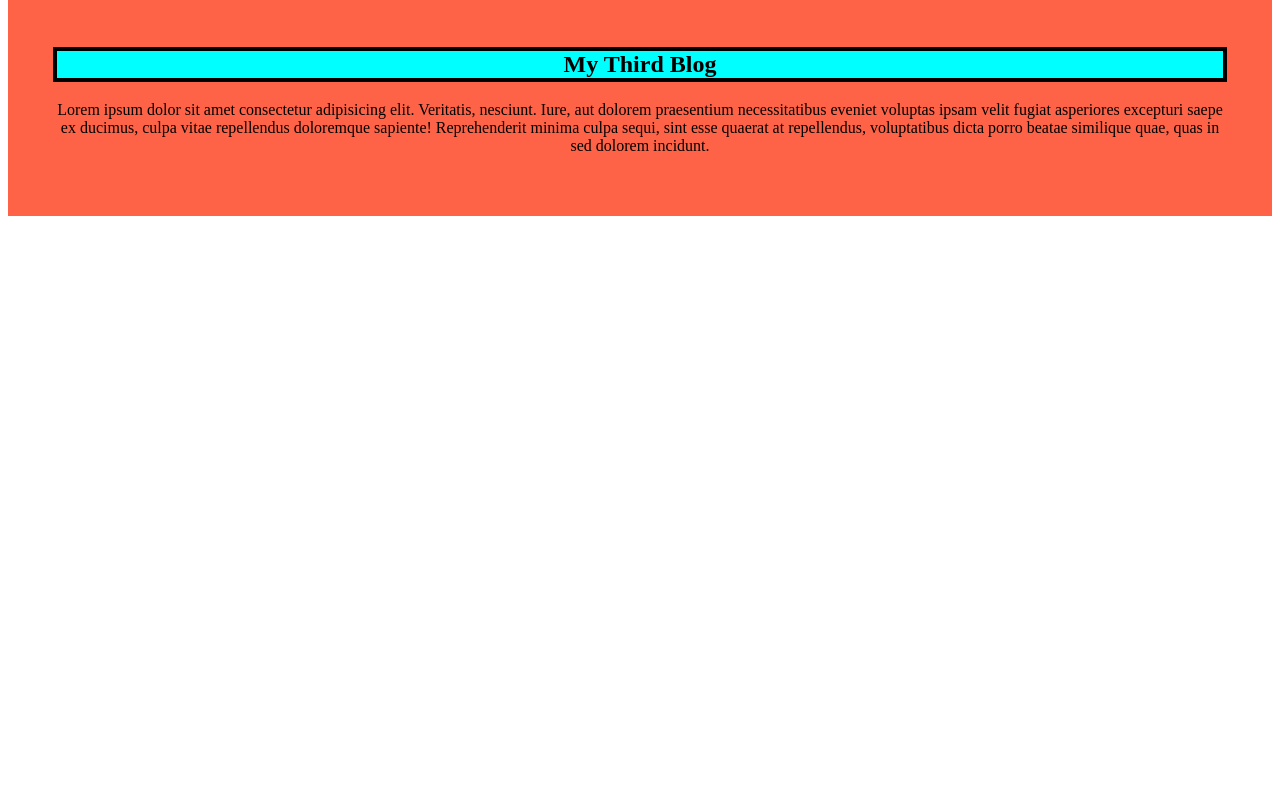
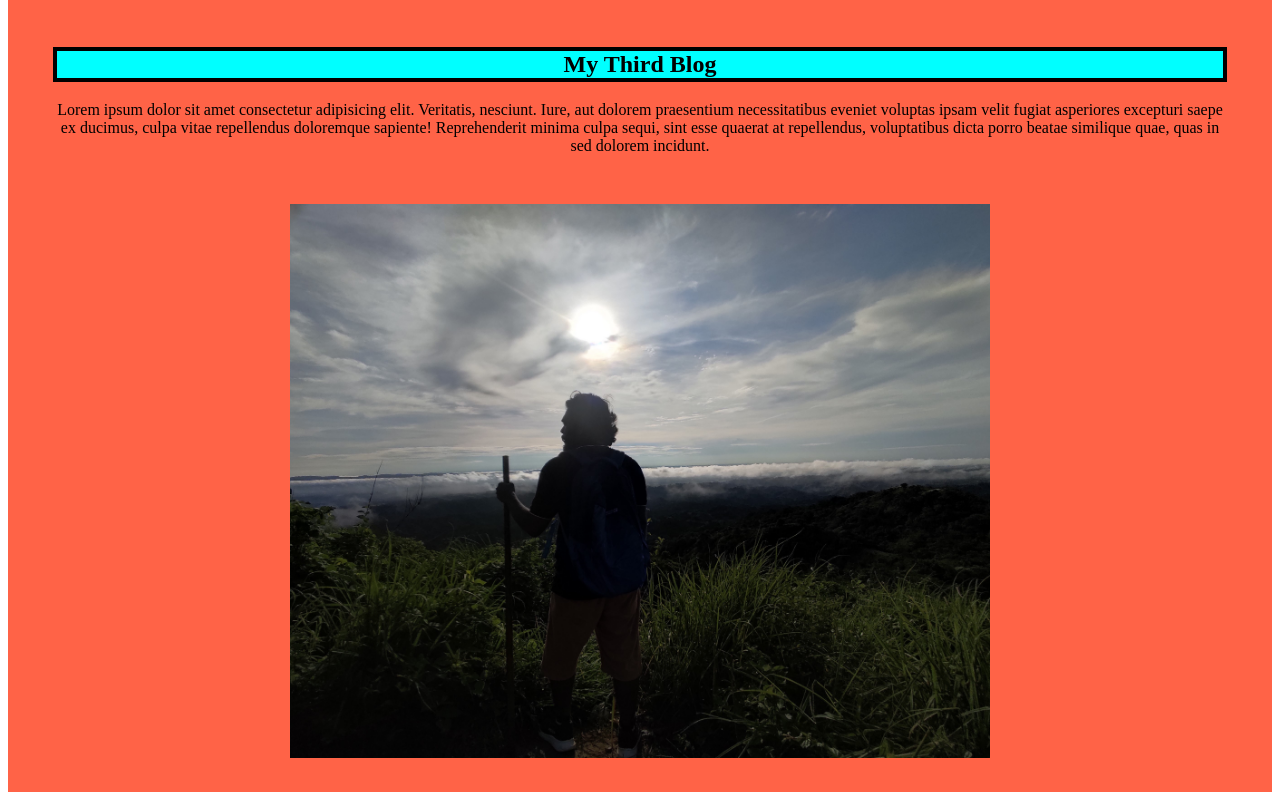
Before and after one commit to Shaon247on/Second-github-repo, a plain HTML site: page index.html in a window 1280 px wide. Shown: the part 316-1116 px from the top of the page. Before the commit the page ends 800 px from the top, so only its background shows below. Drawn offline with Linux system fonts and the light colour scheme.

Commit message:
added photo

```diff
--- a/index.html
+++ b/index.html
@@ -17,5 +17,7 @@
         <h2>My Third Blog</h2>
         <p>Lorem ipsum dolor sit amet consectetur adipisicing elit. Veritatis, nesciunt. Iure, aut dolorem praesentium necessitatibus eveniet voluptas ipsam velit fugiat asperiores excepturi saepe ex ducimus, culpa vitae repellendus doloremque sapiente! Reprehenderit minima culpa sequi, sint esse quaerat at repellendus, voluptatibus dicta porro beatae similique quae, quas in sed dolorem incidunt.</p>
     </div>
+<br>
+    <img width="700px" src="/Image/Cover.jpg" alt="No Image">
 </body>
 </html>
```
Also changed, not shown: Image/Cover.jpg (added).
